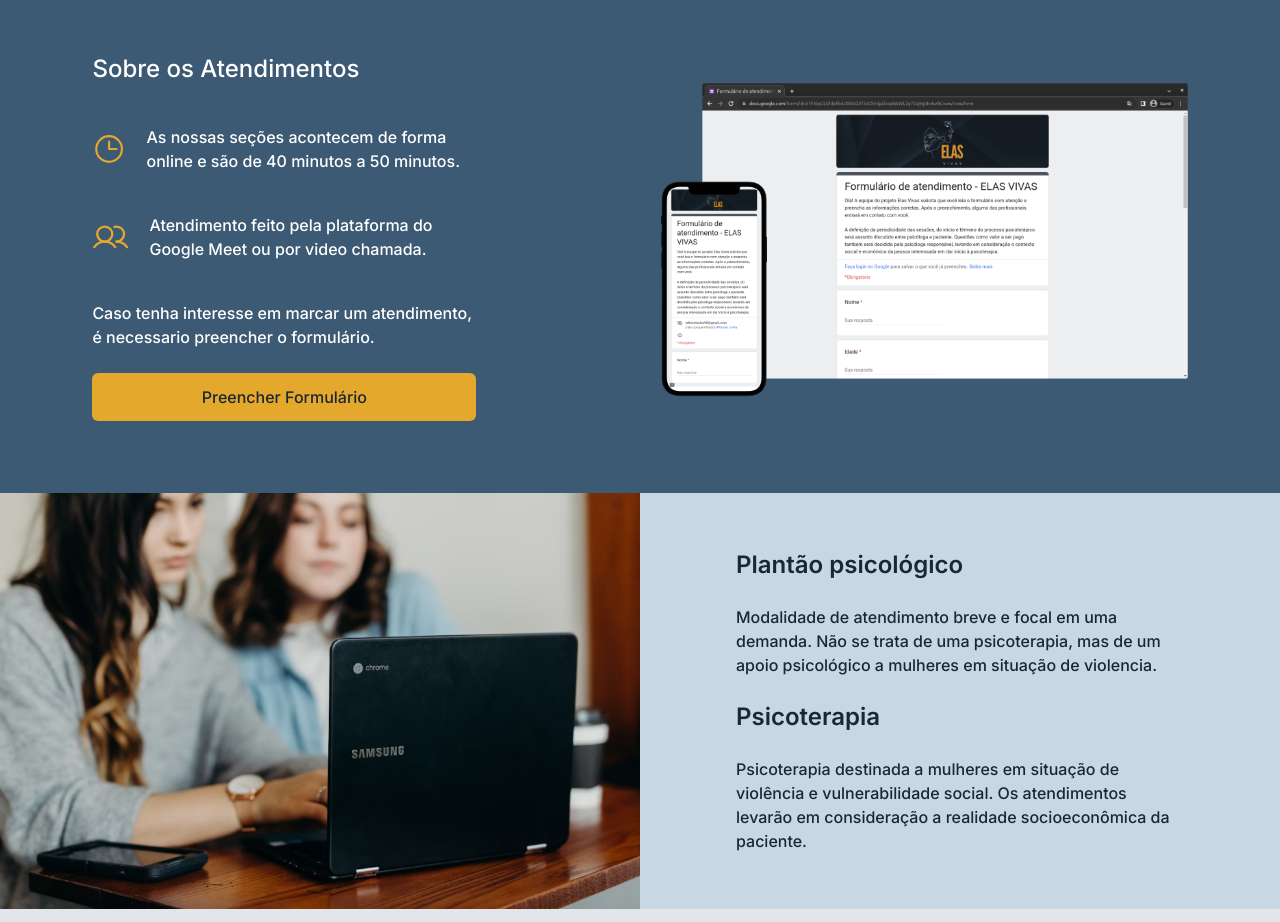
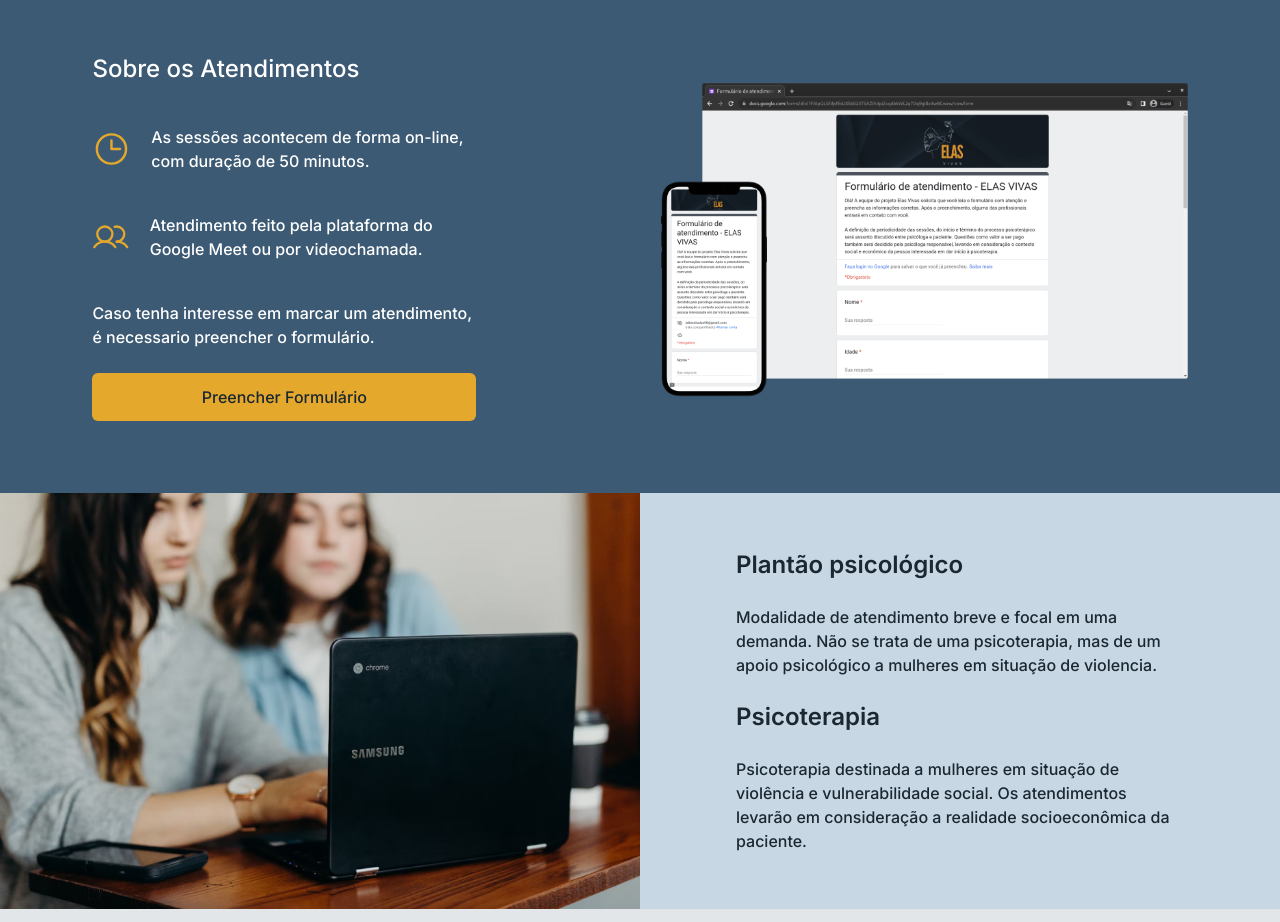
Before and after one commit to dmscn-projects/elas-vivas, a React (Vite) app: page / in a window 1280 px wide. Shown: the part 1320-2242 px from the top of the page. Built offline with nearby package versions, Linux system fonts and the light colour scheme.

Commit message:
fix(Attendances): spelling errors

```diff
--- a/src/components/Attendances.tsx
+++ b/src/components/Attendances.tsx
@@ -11,12 +11,12 @@ export function Attendances() {
         <div className='grid gap-4 lg:gap-2'>
           <div className='flex items-center gap-5'>
             <Clock size={80} className='text-yellow-80 lg:w-[4rem]' />
-            <p>As nossas seções acontecem de forma online e são de 40 minutos a 50 minutos.</p>
+            <p>As sessões acontecem de forma on-line, com duração de 50 minutos.</p>
           </div>
 
           <div className='flex items-center gap-5'>
             <Users size={80} className='text-yellow-80 lg:w-[4rem]' />
-            <p>Atendimento feito pela plataforma do Google Meet ou por video chamada.</p>
+            <p>Atendimento feito pela plataforma do Google Meet ou por videochamada.</p>
           </div>
         </div>
 
```
